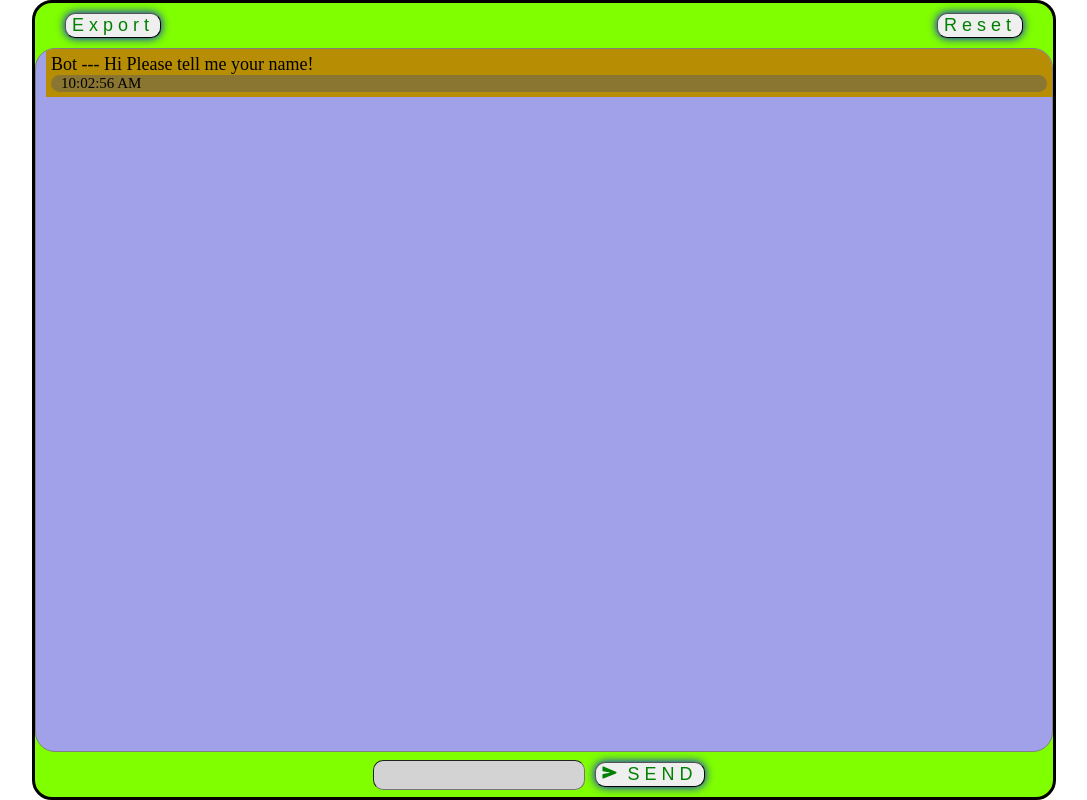
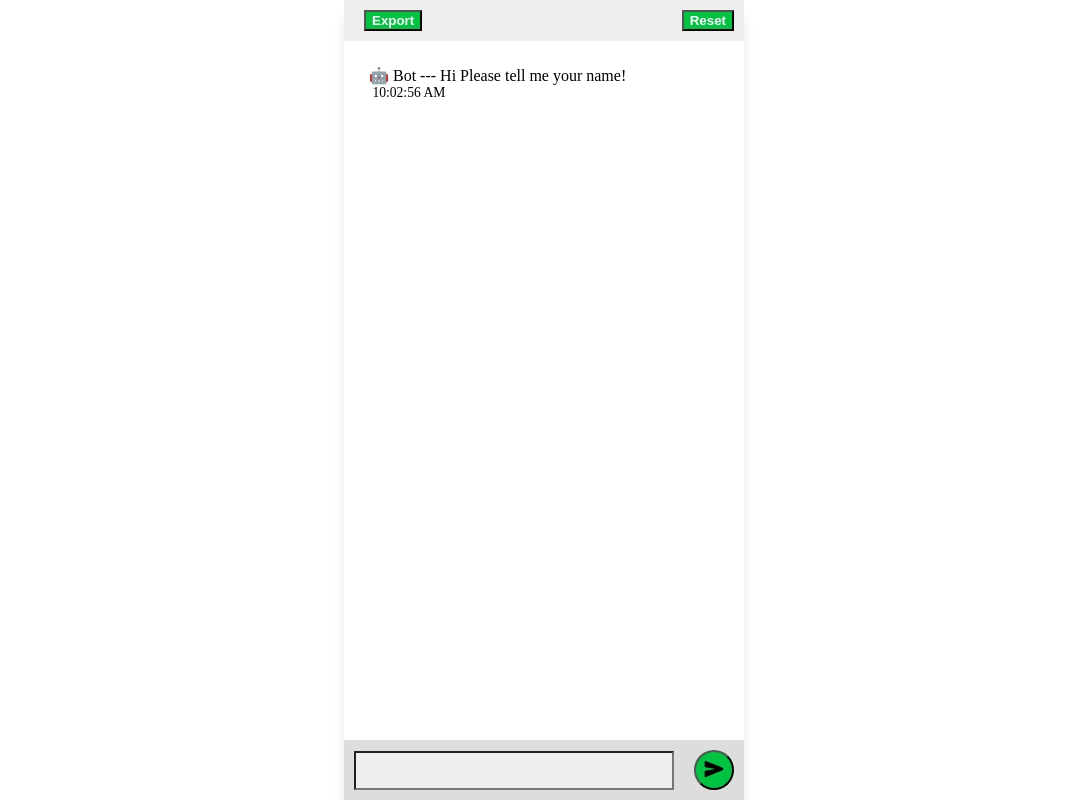
Before and after one commit to nahom-mersha/Saint-Yared-academy-ai, a React app in the folder frontend/: page / in a window 1280 px wide. Shown: the whole page, without its empty margins (96-1183 px from the left). Built offline with nearby package versions, Linux system fonts and the light colour scheme; the HTML template or start-up script is replaced by a standard one.

Commit message:
Big improvments on the UI

```diff
--- a/frontend/src/components/NM_ChatMessagesRenderer.jsx
+++ b/frontend/src/components/NM_ChatMessagesRenderer.jsx
@@ -1,5 +1,6 @@
 import "../styles/chatText.css"
 import "../styles/timestamp.css"
+import SendButton from "./NM_send_button.jsx";
 
 export function ChatMessagesRenderer(props){
     const messages  = props.messages
@@ -7,12 +8,12 @@ export function ChatMessagesRenderer(props){
         return (<div key={i} className={msg["role"] === "User" ? "userText" : "botText"}>
                 {msg["role"] === "Bot" ? (
                 <>
-                    {msg["role"]} --- {msg["message"]}
+                    🤖 Bot --- {msg["message"]}
                     <div className="timestamp"> {msg["timestamp"]} </div>
                 </>   )
                 :
                 (<>
-                    {msg["message"]} --- {msg["role"]}
+                    {msg["message"]} --- 🧑 You
                     <div className="timestamp"> {msg["timestamp"]} </div>
                 </>)}
             </div>
--- a/frontend/src/components/NM_export_button.jsx
+++ b/frontend/src/components/NM_export_button.jsx
@@ -7,7 +7,7 @@ function Export_button(){
 
     return(
         <div>
-            <button className="send_button" onClick={export_funct}>Export</button>
+            <button className="button" onClick={export_funct}>Export</button>
         </div>
     )
 }
--- a/frontend/src/components/NM_reset_button.jsx
+++ b/frontend/src/components/NM_reset_button.jsx
@@ -30,7 +30,7 @@ function Reset_button(props){
 
     return(
         <div>
-            <button className="send_button" onClick={reset_funct}>Reset</button>
+            <button className="button" onClick={reset_funct}>Reset</button>
         </div>
     )
 }
--- a/frontend/src/components/NM_send_button.jsx
+++ b/frontend/src/components/NM_send_button.jsx
@@ -8,8 +8,8 @@ function SendButton(props){    // This component should be a child of the input
 
     return (
         <div>
-            <button className="send_button" onClick={() => {messageAdder(currentText)}}>
-                <IoSend className="send_button_icon"> </IoSend>SEND
+            <button className="send_button_alone" onClick={() => {messageAdder(currentText)}}>
+                <IoSend className="send_button_icon"> </IoSend>
             </button>
         </div>
     );
--- a/frontend/src/styles/NM_full_app_box_and_message_box.css
+++ b/frontend/src/styles/NM_full_app_box_and_message_box.css
@@ -1,23 +1,40 @@
 body{
     margin: 0;
-}
-.messagesBoxCSS{
-    background-color: rgb(161, 161, 234);
-    flex: 1;
-    overflow-y: auto;
-    border: 1px solid grey;
-
-    border-radius: 20px;
+    display: flex;
+    justify-content: center;
+    align-items: center;
 
 }
-.FullAppBox{
-    background-color: chartreuse;
-    display: flex;
-    flex-direction: column;
+
+.FullAppBox {
+  display: flex;
+  flex-flow: column wrap;
+  justify-content: space-between;
+  width: 100%;
+  max-width: 400px;
+  margin: 25px 10px;
+  height: calc(100% - 50px);
+  border: var(--border);
+  border-radius: 5px;
+  background: var(--msger-bg);
+  box-shadow: 0 15px 15px -5px rgba(0, 0, 0, 0.2);
+  flex-direction: column;
     height: 100vh;
-    width: 80%;
     margin: auto;
-    border: 3px solid black;
-    box-sizing: border-box;
-    border-radius: 20px;
+    min-width: 400px;
 }
+
+.messagesBoxCSS {
+  flex: 1;
+  overflow-y: auto;
+  padding: 10px;
+}
+.messagesBoxCSS::-webkit-scrollbar {
+  width: 6px;
+}
+.messagesBoxCSS::-webkit-scrollbar-track {
+  background: #ddd;
+}
+.messagesBoxCSS::-webkit-scrollbar-thumb {
+  background: #bdbdbd;
+}
--- a/frontend/src/styles/NM_input_bar_and_container.css
+++ b/frontend/src/styles/NM_input_bar_and_container.css
@@ -1,18 +1,22 @@
-.input_bar{
-    border-radius: 10px;
-    background-color: lightgrey;
-    border-width: 1px;
-    font-size: medium;
-    padding: 5px;
-    white-space: normal;
-    overflow-wrap: break-word;
-    width: 200px;
+
+
+.input_bar {
+  display: flex;
+  flex: 1;
+  padding: 10px;
+  background: #eee;
+  margin: 10px;
 }
+
 .input_bar_and_send{
     display: flex;
     justify-content: center;
     align-items: center;
     bottom: 0;
     width: 100%;
+    height: 50px;
+    background: #ddd;
+    padding-bottom: 5px;
+    padding-top: 5px;
 
 }
--- a/frontend/src/styles/NM_send_button.css
+++ b/frontend/src/styles/NM_send_button.css
@@ -1,33 +1,33 @@
-.send_button{
-    letter-spacing: 5px;
-    border-radius: 10px;
-    margin: 10px;
-    color: green;
-    font-size: large;
-    border-width: 1px;
-    box-shadow: 0 0 10px blue;
-    transition: all 0.5s;
+.button {
+  margin-left: 10px;
+  background: rgb(0, 196, 65);
+  color: #fff;
+  font-weight: bold;
+  cursor: pointer;
+  transition: background 0.23s;
 }
-.send_button:hover{
-    background-color: green;
-    color: black;
-    box-shadow: 0 0 10px red;
-    font-size: 20px
+.button:hover {
+    background: rgb(0, 180, 50);
 }
-.send_button:active{
-    font-size: 15px;
-    background-color: greenyellow;
+.send_button_alone{
+    background: rgb(0, 196, 65);
+    border-radius: 50%;
+    height: 40px;
+    width: 40px;
+    margin-right: 10px;
+    margin-left: 10px;
+    margin-top: 5px;
+    margin-bottom: 5px;
+    color: #fff;
+    font-weight: bold;
+    cursor: pointer;
+    transition: background 0.23s;
+
+}
+.send_button_alone:hover {
+    background: rgb(0, 180, 50);
 }
 .send_button_icon{
-    font-size: 15px;
-    color: green;
-    margin-right: 10px;
-    transition: all 0.5s;
-}
-.send_button:hover .send_button_icon{
-    color: black;
+    color: #000000;
     font-size: 20px;
 }
-.send_button:active .send_button_icon{
-    font-size: 15px
-}
--- a/frontend/src/styles/NM_top_header.css
+++ b/frontend/src/styles/NM_top_header.css
@@ -1,6 +1,9 @@
-.top_header{
-    display: flex;
-    justify-content: space-between;
-    padding-left: 20px;
-    padding-right: 20px;
+
+.top_header {
+  display: flex;
+  justify-content: space-between;
+  padding: 10px;
+  border-bottom: var(--border);
+  background: #eee;
+  color: #666;
 }
--- a/frontend/src/styles/chatText.css
+++ b/frontend/src/styles/chatText.css
@@ -1,13 +1,29 @@
-.userText{
-    background-color: aqua;
-    margin-right: 10px;
-    padding: 5px;
-    font-size: large;
-    text-align: right;
+
+
+.userText {
+  max-width: 450px;
+  padding: 15px;
+  border-radius: 15px;
+  background: var(--left-msg-bg);
+  text-align: right;
+  margin-left: auto;
+  max-width: 80%;
+
 }
-.botText{
-    background-color: rgb(183, 141, 4);
-    margin-left: 10px;
-    font-size: large;
-    padding: 5px;
+.botText {
+    max-width: 450px;
+    padding: 15px;
+    border-radius: 15px;
+    background: var(--left-msg-bg);
+    margin-right: auto;
+    max-width: 80%;
 }
+.userText,
+.botText {
+    max-width: 450px;
+    padding: 15px;
+    border-radius: 15px;
+    overflow-wrap: break-word;
+    word-break: break-word;
+    white-space: pre-wrap;
+}
--- a/frontend/src/styles/timestamp.css
+++ b/frontend/src/styles/timestamp.css
@@ -1,7 +1,4 @@
-.timestamp{
-    background-color:  rgb(95, 95, 95, 0.5);
-    font-size: smaller;
-    border-radius: 10px;
-    padding-left: 10px;
-    padding-right: 10px;
+
+.timestamp {
+  font-size: 0.85em;
 }
```
